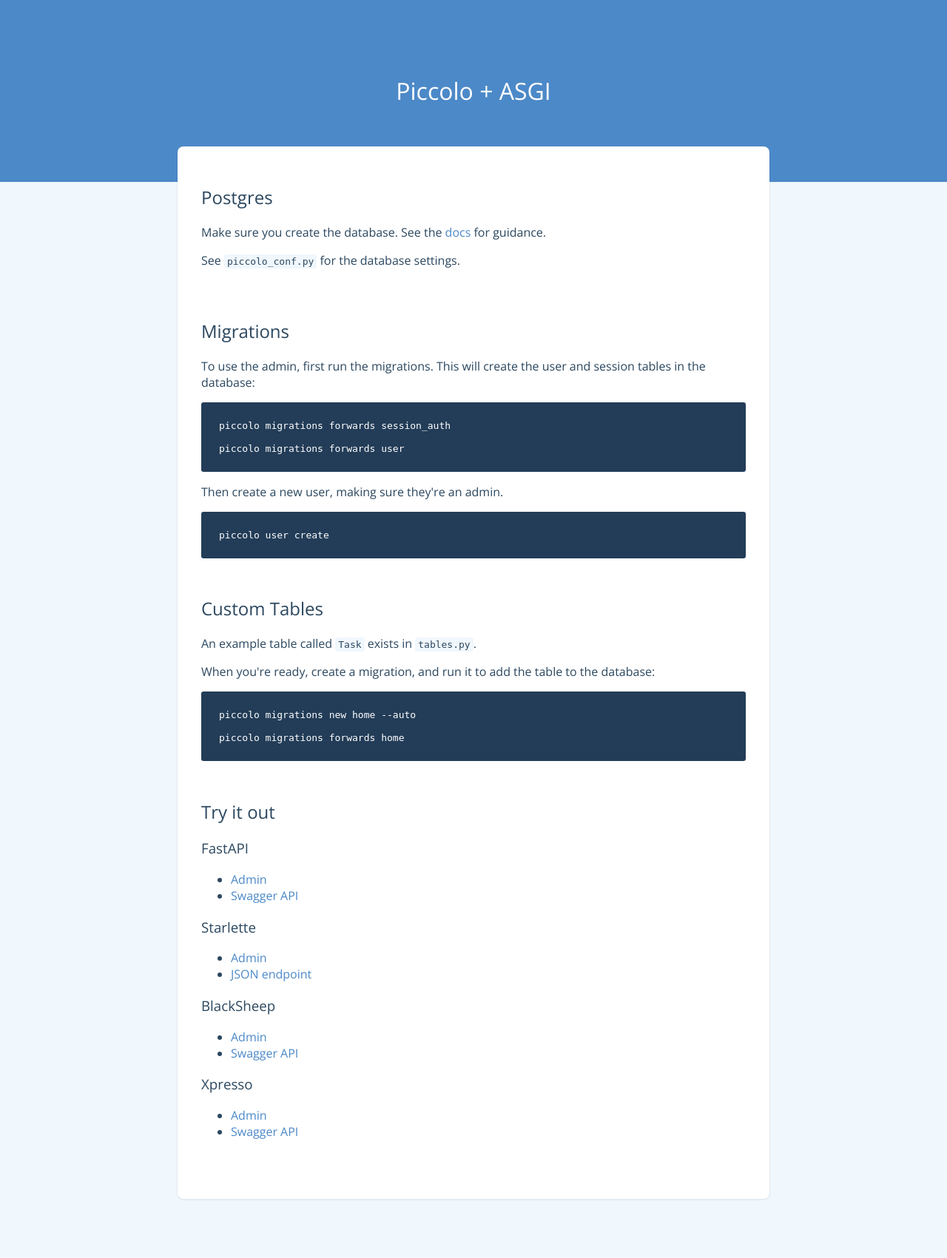
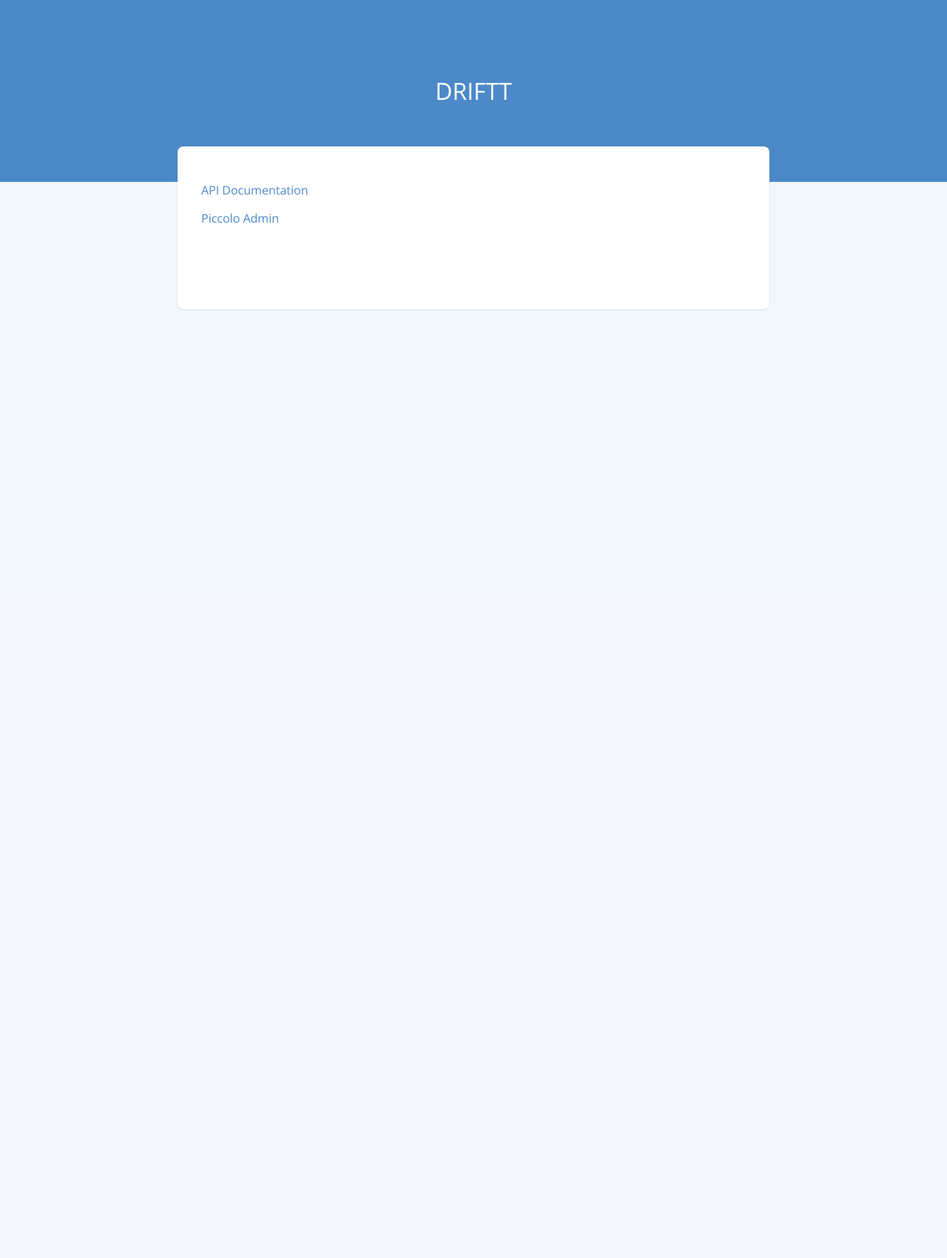
Before and after one commit to smythp/rolodex, a FastAPI app: page / in a window 1280 px wide. Shown: the whole page at 74% size. After the commit the page ends 420 px from the top, so only its background shows below. Run offline with FastAPI, Linux system fonts and the light colour scheme; parts of the project's set-up code (start-up, migrations or seed data) failed here and were passed over.

Commit message:
Changed template for kicks

```diff
--- a/driftt/endpoints.py
+++ b/driftt/endpoints.py
@@ -17,7 +17,7 @@ class HomeEndpoint(HTTPEndpoint):
         template = ENVIRONMENT.get_template("home.html.jinja")
 
         content = template.render(
-            title="Piccolo + ASGI",
+            title="DRIFTT",
         )
 
         return HTMLResponse(content)
--- a/driftt/templates/home.html.jinja
+++ b/driftt/templates/home.html.jinja
@@ -5,57 +5,15 @@
         <h1>{{ title }}</h1>
     </div>
     <div class="content">
-        <section>
-            <h2>Postgres</h2>
-            <p>Make sure you create the database. See the <a href="https://piccolo-orm.readthedocs.io/en/latest/piccolo/getting_started/setup_postgres.html">docs</a> for guidance.</p>
-            <p>See <code>piccolo_conf.py</code> for the database settings.</p>
-        </section>
+
+      <section>
+	<p><a href="http://127.0.0.1:8000/docs">API Documentation</a></p>
+	<p><a href="http://127.0.0.1:8000/admin">Piccolo Admin</a></p>
 
         <section>
-            <h2>Migrations</h2>
-            <p>To use the admin, first run the migrations. This will create the user and session tables in the database:</p>
-            <p class="code">
-                <span>piccolo migrations forwards session_auth</span>
-                <span>piccolo migrations forwards user</span>
-            </p>
-            <p>Then create a new user, making sure they're an admin.</p>
-            <p class="code">
-                <span>piccolo user create</span>
-            </p>
-        </section>
 
-        <section>
-            <h2>Custom Tables</h2>
-            <p>An example table called <code>Task</code> exists in <code>tables.py</code>.</p>
-            <p>When you're ready, create a migration, and run it to add the table to the database:</p>
-            <p class="code">
-                <span>piccolo migrations new home --auto</span>
-                <span>piccolo migrations forwards home</span>
-            </p>
-        </section>
 
-        <section>
-            <h2>Try it out</h2>
-            <h3>FastAPI</h3>
-            <ul>
-                <li><a href="/admin/">Admin</a></li>
-                <li><a href="/docs/">Swagger API</a></li>
-            </ul>
-            <h3>Starlette</h3>
-            <ul>
-                <li><a href="/admin/">Admin</a></li>
-                <li><a href="/tasks/">JSON endpoint</a></li>
-            </ul>
-            <h3>BlackSheep</h3>
-            <ul>
-                <li><a href="/admin/">Admin</a></li>
-                <li><a href="/docs/">Swagger API</a></li>
-            </ul>
-            <h3>Xpresso</h3>
-            <ul>
-                <li><a href="/admin/">Admin</a></li>
-                <li><a href="/docs/">Swagger API</a></li>
-            </ul>
-        </section>
+
+
     </div>
 {% endblock content %}
```
